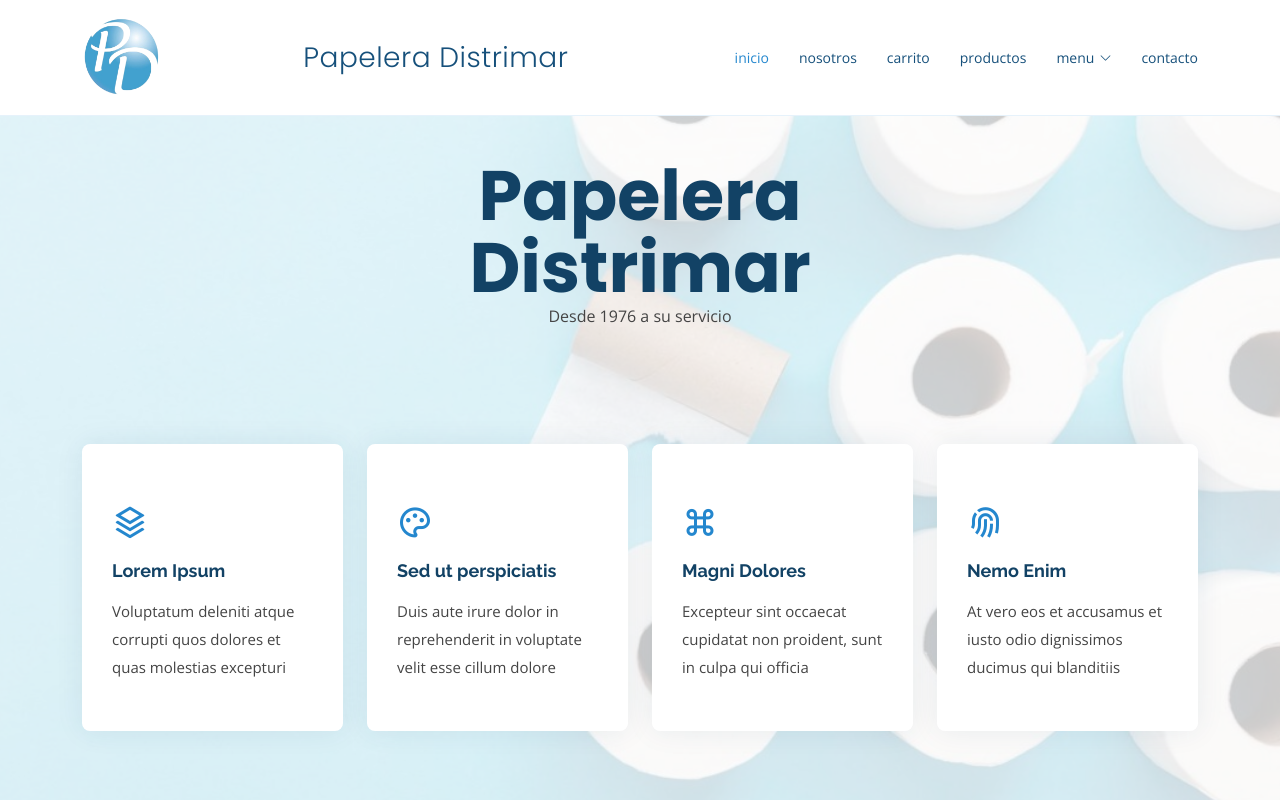
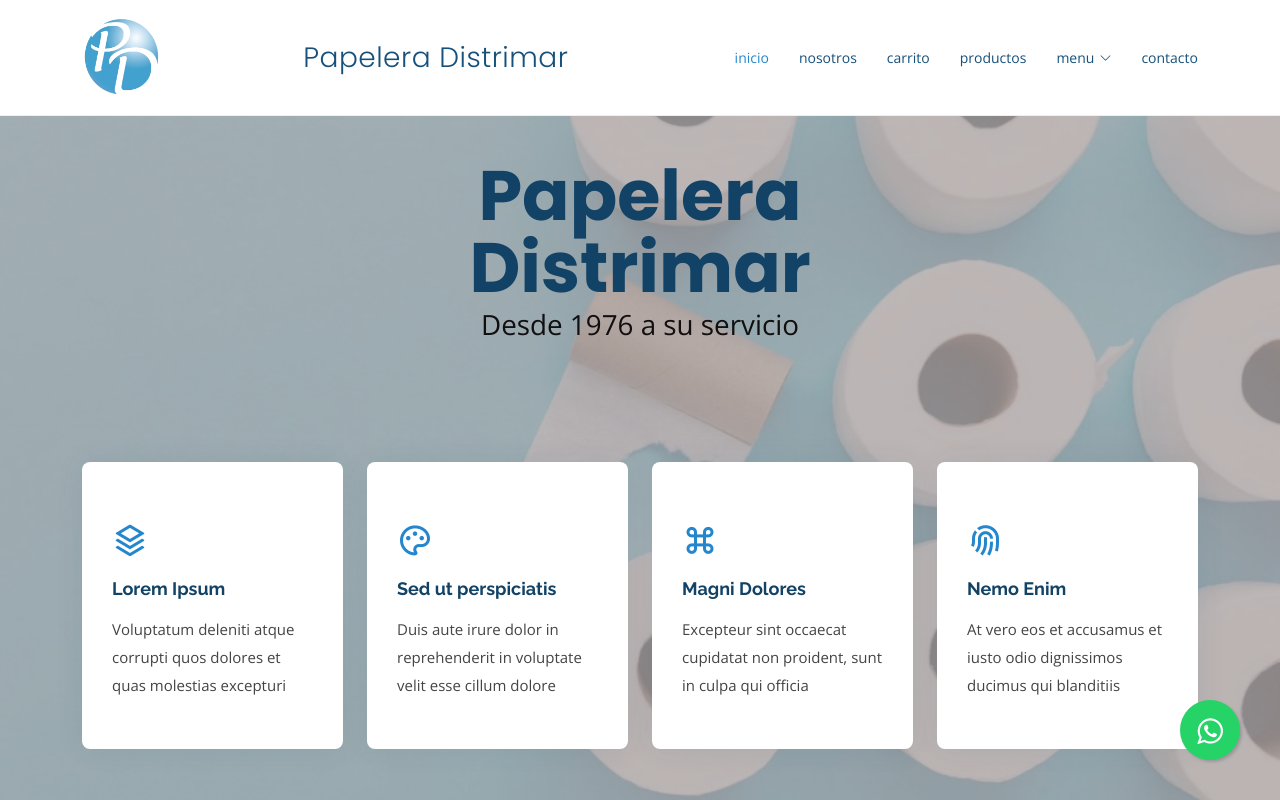
Before and after one commit to nachitoooo/distrimar, a plain HTML site: page index.html in a window 1280 px wide. Shown: the top 800 px of the page. Drawn offline with nearby package versions, Linux system fonts and the light colour scheme.

Commit message:
avance sexoso

```diff
--- a/assets/css/style.css
+++ b/assets/css/style.css
@@ -400,7 +400,7 @@ h6 {
 
 #hero:before {
   content: "";
-  background: rgba(255, 255, 255, 0.8);
+  background: rgba(175, 168, 168, 0.8);
   position: absolute;
   bottom: 0;
   top: 0;
@@ -1906,3 +1906,8 @@ section {
   font-weight: 300;
   color: #062a46;
 }
+.hero-section-p{
+  font-size: 27.8px;
+  color: rgb(17, 15, 15);
+  font-weight: 400;
+}
--- /dev/null
+++ b/assets/css/wspstlye.css
@@ -0,0 +1,23 @@
+.float{
+	position:fixed;
+	width:60px;
+	height:60px;
+	bottom:40px;
+	right:40px;
+	background-color:#25d366;
+	color:#FFF;
+	border-radius:50px;
+	text-align:center;
+  font-size:30px;
+	box-shadow: 2px 2px 3px #999;
+  z-index:100;
+}
+.float:hover {
+	text-decoration: none;
+	color: #25d366;
+  background-color:#fff;
+}
+
+.my-float{
+	margin-top:16px;
+}
--- a/index.html
+++ b/index.html
@@ -25,10 +25,17 @@
   <link href="assets/vendor/remixicon/remixicon.css" rel="stylesheet">
   <link href="assets/vendor/swiper/swiper-bundle.min.css" rel="stylesheet">
   <link href="assets/css/style.css" rel="stylesheet">
+  <link rel="stylesheet" href="assets/css/wspstlye.css">
+
 
 </head>
 
 <body>
+
+  <link rel="stylesheet" href="https://maxcdn.bootstrapcdn.com/font-awesome/4.5.0/css/font-awesome.min.css">
+  <a href="https://api.whatsapp.com/send?phone=549225758-4097&text=Me%20Gustaria%20recibir%20datos%20sobre%20Distrimar" class="float" target="_blank">
+  <i class="fa fa-whatsapp my-float"></i>
+  </a>
 
   <header id="header" class="fixed-top">
     <div class="container d-flex align-items-center justify-content-between">
@@ -74,7 +81,7 @@
       <div class="row justify-content-center">
         <div class="col-xl-7 col-lg-9 text-center">
           <h1>Papelera Distrimar</h1>
-          <p>Desde 1976 a su servicio</p>
+          <p class="hero-section-p">Desde 1976 a su servicio</p>
         </div>
       </div>
 
```
Also changed, not shown: whatsapp.html (added, +26 -0 lines), assets/vendor/bootstrap/css/bootstrap-reboot.css.
